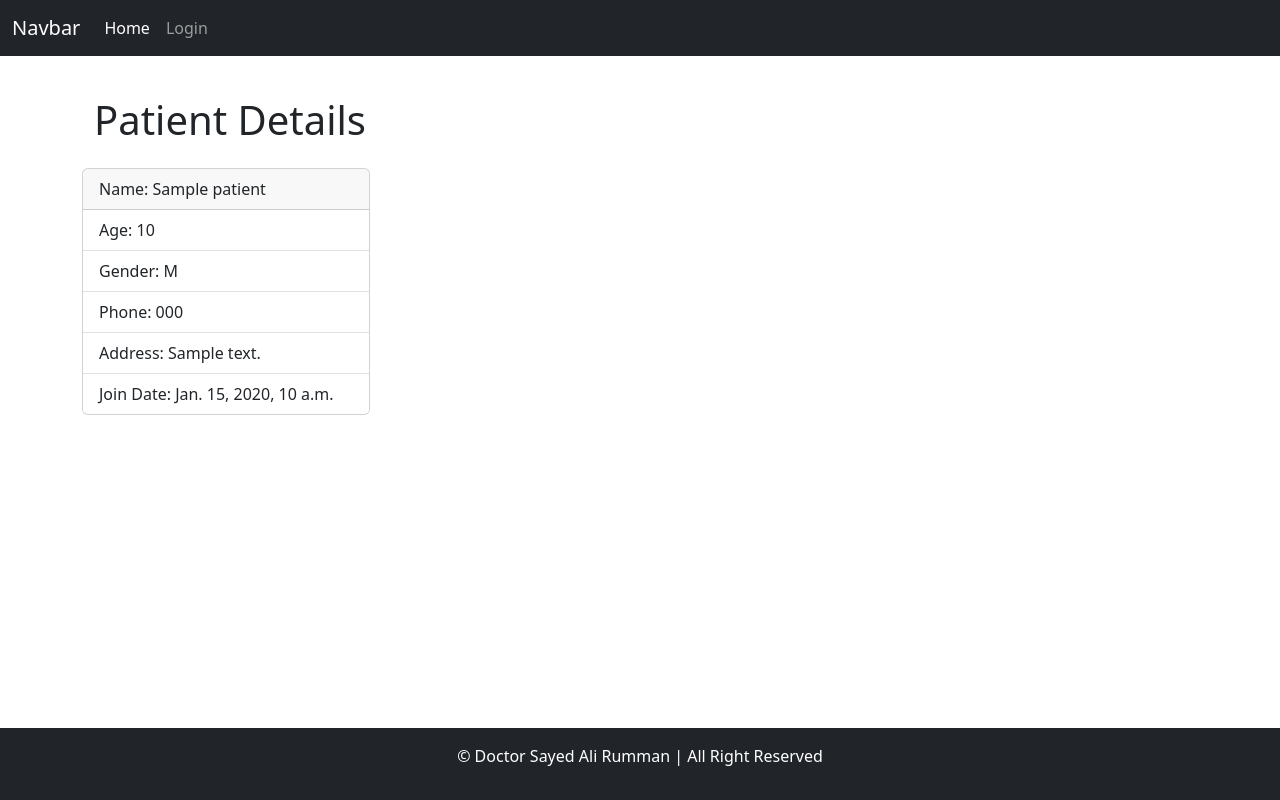
After one commit to mdfahimshahriar17/homeopathic_doctor_management_system, a Django app: page /core/patient/details/1/ in a window 1280 px wide. The commit adds this page. Run offline with Django 5.2, Linux system fonts and the light colour scheme; tables that the repository leaves empty hold one stand-in row (values such as "Sample post").

Commit message:
Added patient details

```diff
--- a/core/templates/core/create_patient.html
+++ b/core/templates/core/create_and_edit_patient.html
@@ -3,7 +3,11 @@
 {% block content%}
 
 <div class="container">
-    <h1>Register Patient</h1>
+    {% if edit %}
+        <h1>Register Patient</h1>
+    {% else %}
+        <h1>Edit Patient</h1>
+    {% endif %}
     <form method="post">
         {% csrf_token %}
         {{form | crispy}}
--- /dev/null
+++ b/core/templates/core/patien_details.html
@@ -0,0 +1,18 @@
+{% extends "base.html" %}
+{% block content %}
+<div class="container py-4">
+    <h1 class="py-3 container">Patient Details</h1>
+    <div class="card" style="width: 18rem;">
+    <div class="card-header">
+        Name: {{ patient.name }}
+    </div>
+    <ul class="list-group list-group-flush">
+        <li class="list-group-item">Age: {{ patient.age }}</li>
+        <li class="list-group-item">Gender: {{ patient.gender }}</li>
+        <li class="list-group-item">Phone: {{ patient.phone }}</li>
+        <li class="list-group-item">Address: {{ patient.address }}</li>
+        <li class="list-group-item">Join Date: {{ patient.created_at }}</li>
+    </ul>
+    </div>
+</div>
+{% endblock  %}
--- a/core/templates/core/patient_list.html
+++ b/core/templates/core/patient_list.html
@@ -15,7 +15,7 @@
         {% for patient in patients %}
             <tr>
             <th scope="row">{{ patient.id }}</th>
-            <td>{{ patient.name }}</td>
+            <td><a href="{% url 'patient_details' patient.id %}">{{ patient.name }}</a></td>
             <td>{{ patient.age }}</td>
             <td>{{ patient.gender }}</td>
             <td>{{ patient.phone }}</td>
--- a/core/urls.py
+++ b/core/urls.py
@@ -3,5 +3,5 @@ from . import views
 urlpatterns = [
     path('register_patient/', views.register_patient, name='register_patient'),
     path('patient/list/', views.patient_list, name='patient_list'),
-
+    path('patient/details/<int:id>/', views.patient_details, name='patient_details')
 ]
--- a/core/views.py
+++ b/core/views.py
@@ -1,4 +1,4 @@
-from django.shortcuts import render, redirect
+from django.shortcuts import render, redirect, get_object_or_404
 from . import forms
 from . import models
 
@@ -13,10 +13,16 @@ def register_patient(request):
     else:
         form = forms.PatientForm()
 
-    return render(request, 'core/create_patient.html', {'form' : form})
+    return render(request, 'core/create_and_edit_patient.html', {'form' : form})
 
 
 def patient_list(request):
     patients = models.Patient.objects.all()
 
     return render(request, 'core/patient_list.html', {'patients' : patients})
+
+
+
+def patient_details(request, id):
+    patient = get_object_or_404(models.Patient, id=id)
+    return render(request, 'core/patien_details.html', {'patient' : patient})
--- a/templates/base.html
+++ b/templates/base.html
@@ -7,7 +7,7 @@
     <title>Sayed Ali Rumman</title>
     <link href="https://cdn.jsdelivr.net/npm/bootstrap@5.3.8/dist/css/bootstrap.min.css" rel="stylesheet" integrity="sha384-sRIl4kxILFvY47J16cr9ZwB07vP4J8+LH7qKQnuqkuIAvNWLzeN8tE5YBujZqJLB" crossorigin="anonymous">
   </head>
-  <body>
+  <body class="d-flex flex-column min-vh-100">
 
     <nav class="navbar navbar-expand-lg navbar-dark bg-dark">
         <div class="container-fluid">
@@ -53,9 +53,10 @@
         </div>
     </nav>
 
+    <main class="flex-grow-1">
         {% block content %}
         {% endblock  %}
-
+    </main>
 
     <br>
     <div class="container mt-3">
```
